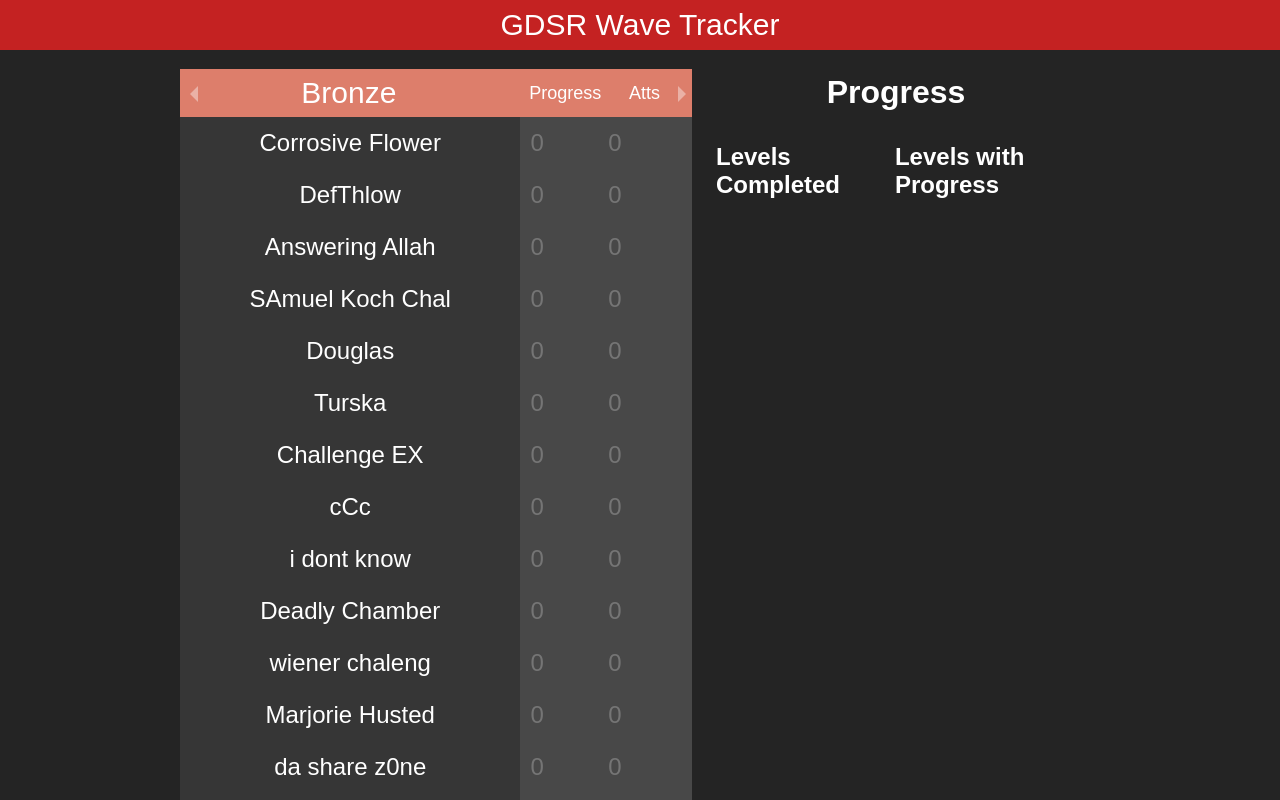
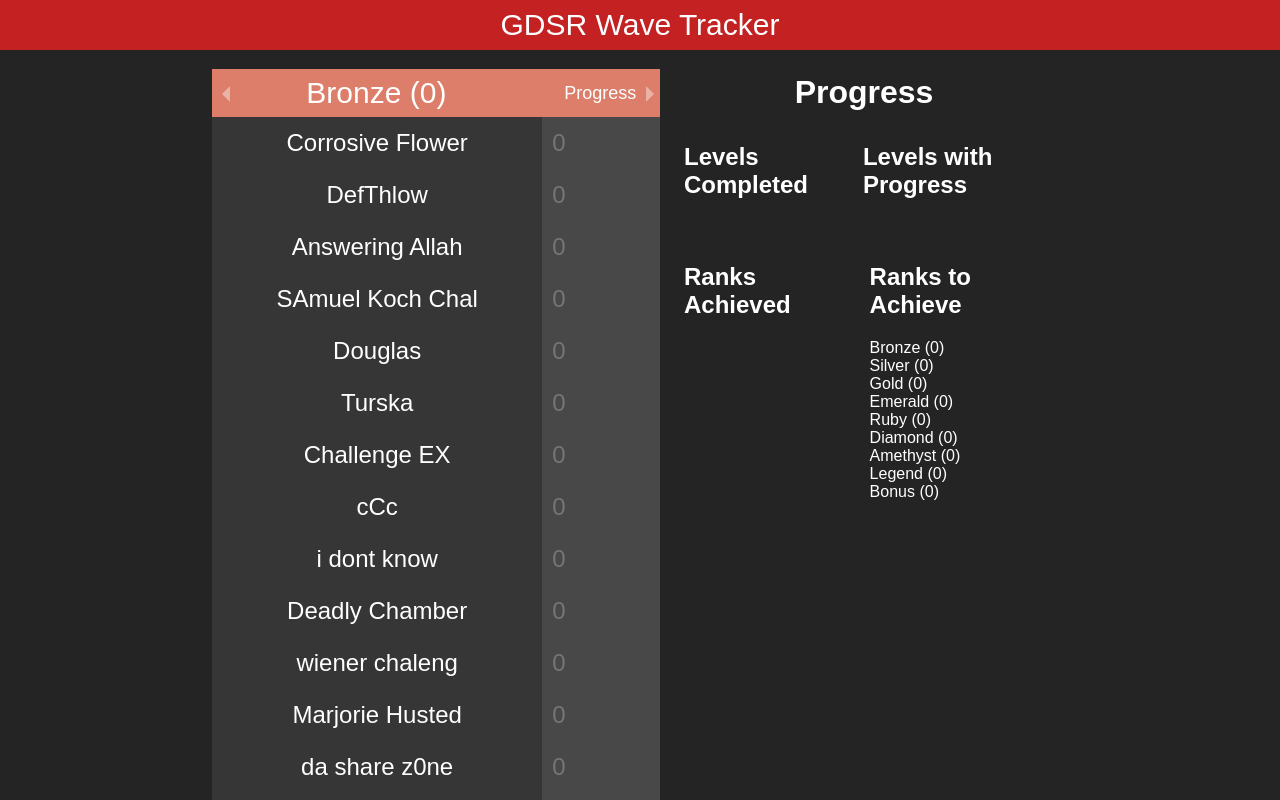
Before and after one commit to krixic/gdsr-tracker, a React (Create React App) app: page / in a window 1280 px wide. Shown: the top 800 px of the page. Built offline with nearby package versions, Linux system fonts and the light colour scheme; a web font is replaced by a local one.

Commit message:
removed attempts added ranks

```diff
--- a/package.json
+++ b/package.json
@@ -9,7 +9,7 @@
     "react": "^18.2.0",
     "react-dom": "^18.2.0",
     "react-responsive-carousel": "^3.2.23",
-    "react-scripts": "5.0.1",
+    "react-scripts": "^5.0.1",
     "web-vitals": "^2.1.0"
   },
   "scripts": {
--- a/src/components/levels/levels.css
+++ b/src/components/levels/levels.css
@@ -1,5 +1,5 @@
 .levels {
-    width:40%;
+  width: 35%;
 }
 
 .rank {
@@ -33,8 +33,8 @@
 }
 
 .progressypoo {
-    width: 50%;
-    padding:8px;
+  width: 35%;
+  padding: 8px;
   text-align: left;
   font-size: 18px;
   display: flex;
@@ -43,7 +43,7 @@
 }
 
 .progressfart {
-    width: 50%;
+  width: 25%;
   display: flex;
   align-items: center;
   justify-content: center;
--- a/src/components/levels/levels.jsx
+++ b/src/components/levels/levels.jsx
@@ -9,13 +9,11 @@ export const Levels = () => {
     JSON.parse(localStorage.getItem("completedLevels")) || {};
   const initialInputValues =
     JSON.parse(localStorage.getItem("inputValues")) || {};
-  const initialAttempts = JSON.parse(localStorage.getItem("attempts")) || {};
 
   const [completedLevels, setCompletedLevels] = useState(
     initialCompletedLevels
   );
   const [inputValues, setInputValues] = useState(initialInputValues);
-  const [attempts, setAttempts] = useState(initialAttempts);
 
   const toggleStatus = (level) => {
     setCompletedLevels((prevCompletedLevels) => {
@@ -60,18 +58,10 @@ export const Levels = () => {
     }));
   };
 
-  const handleAttemptsChange = (level, value) => {
-    setAttempts((prevAttempts) => ({
-      ...prevAttempts,
-      [level]: value,
-    }));
-  };
-
   useEffect(() => {
     localStorage.setItem("completedLevels", JSON.stringify(completedLevels));
     localStorage.setItem("inputValues", JSON.stringify(inputValues));
-    localStorage.setItem("attempts", JSON.stringify(attempts));
-  }, [completedLevels, inputValues, attempts]);
+  }, [completedLevels, inputValues]);
 
   const [currentCarouselPage, setCurrentCarouselPage] = useState(
     parseInt(localStorage.getItem("currentCarouselPage")) || 0
@@ -96,28 +86,33 @@ export const Levels = () => {
         selectedItem={currentCarouselPage} // Set the selected item to the current page
         onChange={handleCarouselPageChange} // Handle changes in the current page
       >
-        {Object.keys(levels[0]).map((rank) => (
+        {Object.keys(levels[0]).map((rank) => {
+          const completedLevelsInRank = levels[0][rank].filter(
+            (level) => completedLevels[level] === "completed"
+          );
+
+          return (
             <div key={rank}>
               <div className="nameprogress">
                 <div
                   className="rank"
                   style={{ backgroundColor: getRankBackgroundColor(rank) }}
                 >
-                {rank}
+                  {rank} {"("}
+                  {completedLevelsInRank.length}
+                  {")"}
                 </div>
                 <div
                   className="progressypoo"
                   style={{ backgroundColor: getRankBackgroundColor(rank) }}
                 >
                   <div className="progressfart">Progress</div>{" "}
-                <div className="progressfart">Atts</div>
                 </div>
               </div>
 
               {levels[0][rank].map((level, index) => (
-              <div className="nameprogress">
+                <div className="nameprogress" key={index}>
                   <div
-                  key={index}
                     className={`level ${completedLevels[level]}`}
                     onClick={() => toggleStatus(level)}
                   >
@@ -141,17 +136,8 @@ export const Levels = () => {
                             : inputValues[level] || ""
                         }
                         placeholder="0"
-                      onChange={(e) => handleInputChange(level, e.target.value)}
-                    />
-                  </label>
-                  <label>
-                    <input
-                      type="text"
-                      className="progressinput"
-                      value={attempts[level] || ""}
-                      placeholder="0"
                         onChange={(e) =>
-                        handleAttemptsChange(level, e.target.value)
+                          handleInputChange(level, e.target.value)
                         }
                       />
                     </label>
@@ -159,7 +145,8 @@ export const Levels = () => {
                 </div>
               ))}
             </div>
-        ))}
+          );
+        })}
       </Carousel>
     </div>
   );
--- a/src/components/progress/progress.css
+++ b/src/components/progress/progress.css
@@ -7,12 +7,16 @@
   flex-direction: column;
 }
 
+.progresstitle {
+  margin: 0;
+}
+
 .progresscontainer {
   display: flex;
 }
 
 .progresscontainer > div {
-    margin: 12px
+  margin: 12px;
 }
 
 h1 {
--- a/src/components/progress/progress.jsx
+++ b/src/components/progress/progress.jsx
@@ -1,5 +1,6 @@
 import React from "react";
 import "./progress.css";
+import { levels as levelsData, rankRequirements } from "../../data/levels.js";
 
 export const Progress = () => {
   const completedLevels =
@@ -13,14 +14,31 @@ export const Progress = () => {
 
   const levelProgresses = Object.keys(levelswithprogress);
 
-  const initialAttempts = JSON.parse(localStorage.getItem("attempts")) || {};
-
   // Sort the level names alphabetically
   levelNames.sort();
 
+  const achievedRanks = Object.keys(rankRequirements).filter((rank) => {
+    const requiredLevels = rankRequirements[rank];
+    const completedLevelsInRank = levelsData[0][rank].filter(
+      (level) => completedLevels[level] === "completed"
+    );
+
+    return completedLevelsInRank.length >= requiredLevels;
+  });
+
+  const remainingRanks = Object.keys(rankRequirements).filter((rank) => {
+    const requiredLevels = rankRequirements[rank];
+    const completedLevelsInRank = levelsData[0][rank].filter(
+      (level) => completedLevels[level] === "completed"
+    );
+
+    return completedLevelsInRank.length < requiredLevels;
+  });
+
   return (
     <div className="progress">
-      <h1>Progress</h1>
+      <h1 className="progresstitle">Progress</h1>
+      <div className="progresscontainercontainer">
         <div className="progresscontainer">
           <div className="levelscompleted">
             <h2>Levels Completed</h2>
@@ -30,9 +48,6 @@ export const Progress = () => {
                   completedLevels[levelName] === "completed" && (
                     <div key={index}>
                       {levelName.substring(0, levelName.lastIndexOf(" "))}
-                    {" ("}
-                    {initialAttempts[levelName] || "0"} atts
-                    {")"}
                     </div>
                   )
               )}
@@ -51,11 +66,8 @@ export const Progress = () => {
                             0,
                             levelProgress.lastIndexOf(" ")
                           )}{" "}
-                        {"("}
                           {levelswithprogress[levelProgress]}
-                        {"%) ("}
-                        {initialAttempts[levelProgress] || "0"} atts
-                        {")"}
+                          {"%"}
                         </div>
                       )}
                   </div>
@@ -64,6 +76,41 @@ export const Progress = () => {
             </div>
           </div>
         </div>
+        <div className="progresscontainer">
+          <div className="levelscompleted">
+            <h2>Ranks Achieved</h2>
+            <div>
+              {achievedRanks.map((rank) => (
+                <div key={rank}>
+                  {rank} {"("}
+                  {
+                    levelsData[0][rank].filter(
+                      (level) => completedLevels[level] === "completed"
+                    ).length
+                  }
+                  {")"}
+                </div>
+              ))}
+            </div>
+          </div>
+          <div className="levelsprogresssss">
+            <h2>Ranks to Achieve</h2>
+            <div>
+              {remainingRanks.map((rank) => (
+                <div key={rank}>
+                  {rank} {"("}
+                  {
+                    levelsData[0][rank].filter(
+                      (level) => completedLevels[level] === "completed"
+                    ).length
+                  }
+                  {")"}
+                </div>
+              ))}
+            </div>
+          </div>
+        </div>
+      </div>
     </div>
   );
 };
--- a/src/data/levels.js
+++ b/src/data/levels.js
@@ -1,3 +1,15 @@
+export const rankRequirements = {
+  Bronze: 9,
+  Silver: 13,
+  Gold: 7,
+  Emerald: 5,
+  Ruby: 4,
+  Diamond: 3,
+  Amethyst: 2,
+  Legend: 1,
+  Bonus: 4,
+};
+
 export const levels = [
   {
     Bronze: [
```
Also changed, not shown: 1 other file (tests, documents, lock files or other folders). Lines whose indentation alone changed are shown as unchanged.
